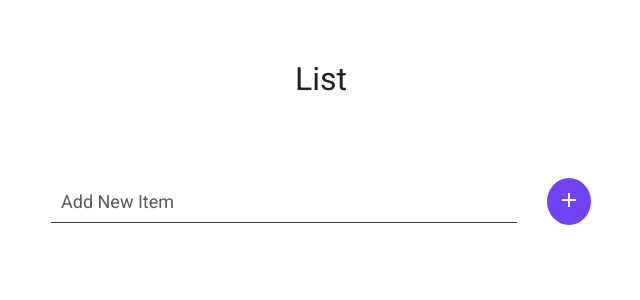
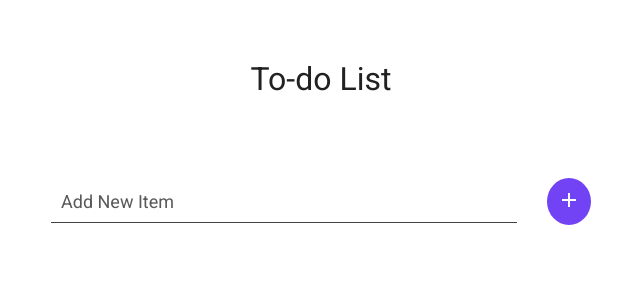
Before and after one commit to ashleighc207/react-todo-list, a React (Create React App) app: page / in a window 1280 px wide. Shown: the top 300 px of the page, without its empty margins (319-959 px from the left). Built offline with nearby package versions, Linux system fonts and the light colour scheme; the HTML template or start-up script is replaced by a standard one.

Commit message:
change title to reflect to do list

```diff
--- a/src/Components/TodoList.js
+++ b/src/Components/TodoList.js
@@ -42,7 +42,7 @@ class TodoList extends Component {
   render() {
     return (
       <div className="TodoList">
-        <h1 className="TodoList--title"> List </h1>
+        <h1 className="TodoList--title"> To-do List </h1>
         {this.state.list.map(item => {
           return <TodoItem
                     key={item.id}
```
